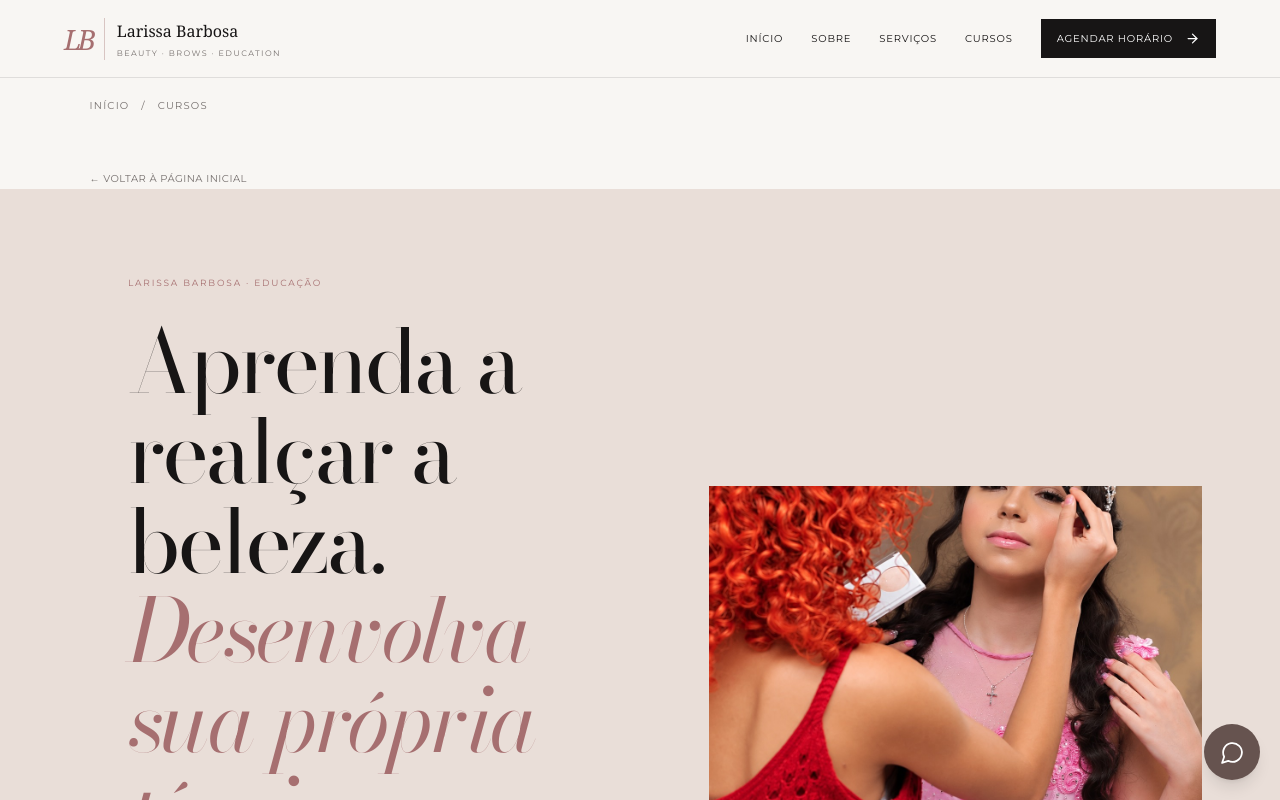
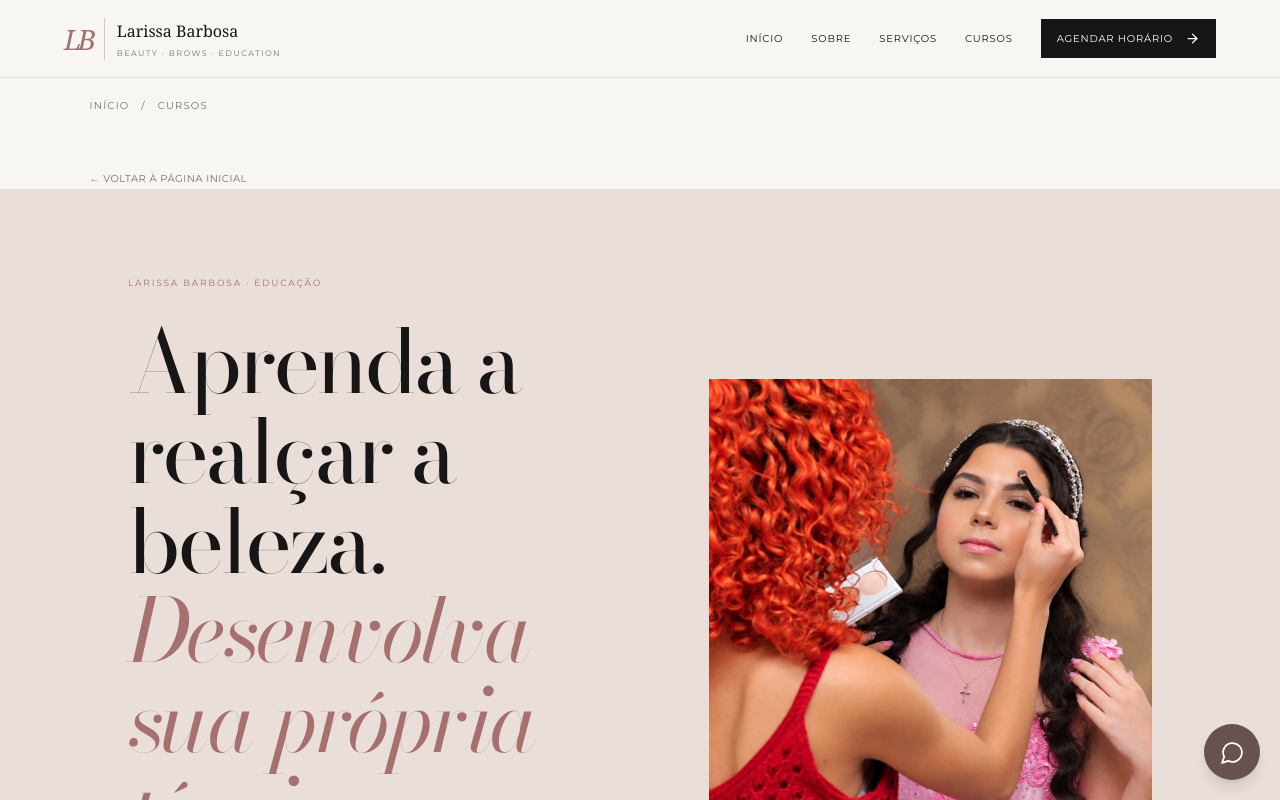
Before and after one commit to carolina-dev20/larissa-barbosa-website, a Next.js app in the folder larissa-barbosa-nextjs/: page /cursos in a window 1280 px wide. Shown: the top 800 px of the page. Built offline with nearby package versions, Linux system fonts and the light colour scheme.

Commit message:
Update courses page image layout

```diff
--- a/larissa-barbosa-nextjs/app/cursos/page.jsx
+++ b/larissa-barbosa-nextjs/app/cursos/page.jsx
@@ -81,16 +81,21 @@ function CoursesContent() {
             <p className="max-w-[530px] text-sm leading-7 text-muted">Mais do que aprender passos, você vai compreender escolhas. Cursos pensados para quem deseja se maquiar com autonomia ou evoluir profissionalmente, com orientação próxima, prática e atenção aos detalhes.</p>
             <div className="mt-8 flex flex-wrap gap-3"><a className="button button-dark" href="#formacao">Conheça os cursos <ArrowDownRight size={17}/></a><a className="button border border-[#9f8580] text-ink" href="#interesse">Quero conversar <MessageCircle size={16}/></a></div>
           </div>
-          <div data-reveal className="relative min-h-[340px] aspect-[1.45/1] overflow-hidden bg-[#d4b8b2]">
+
+<div
+  data-reveal
+  className="relative mx-auto aspect-[4/5] w-full max-w-[520px] overflow-hidden bg-[#d4b8b2] md:mx-0"
+>
   <Image
     src="/images/cursos-hero.jpg"
     alt="Aula prática de maquiagem: Larissa ensinando a aplicação de maquiagem em uma aluna"
     fill
     priority
-              sizes="(max-width: 768px) 100vw, 45vw"
-              className="object-cover object-center"
+    sizes="(max-width: 768px) 90vw, 42vw"
+    className="object-cover object-[center_35%] transition-transform duration-700 hover:scale-[1.02]"
   />
 </div>
+
         </div>
       </section>
 
--- a/larissa-barbosa-nextjs/app/layout.jsx
+++ b/larissa-barbosa-nextjs/app/layout.jsx
@@ -5,8 +5,8 @@ import Footer from "../components/Footer";
 import ScrollReveal from "../components/ScrollReveal";
 
 export const metadata = {
-  title: "Larissa Barbosa | Maquiagem & Sobrancelhas",
-  description: "Maquiagem, design de sobrancelhas e cursos de beleza.",
+  title: "Larissa Barbosa | Maquiadora e Designer de Sobrancelhas em Guarulhos",
+  description: "Maquiagem profissional e design de sobrancelhas em Guarulhos. Realce sua beleza com atendimento personalizado. Agende seu horário com Larissa Barbosa.",
 };
 
 export default function RootLayout({ children }) {
--- a/larissa-barbosa-nextjs/app/page.jsx
+++ b/larissa-barbosa-nextjs/app/page.jsx
@@ -125,8 +125,8 @@ export default function Home() {
             <em className="font-normal text-[#e3c2c0]">Revele sua essência.</em>
           </h1>
           <p className="mb-7 max-w-[440px] text-xs leading-7 text-white/80 md:text-sm">
-            Maquiagem e sobrancelhas pensadas para valorizar o que faz você única.
-          </p>
+Maquiagem profissional para noivas, eventos e produções, e design de
+ sobrancelhas personalizado em Guarulhos.          </p>
           <div className="flex flex-col items-center justify-center gap-3 sm:flex-row">
             <a href="#servicos" className="button button-light">
               Descubra os serviços <ArrowDownRight size={17} />
```
Lines whose indentation alone changed are shown as unchanged.
